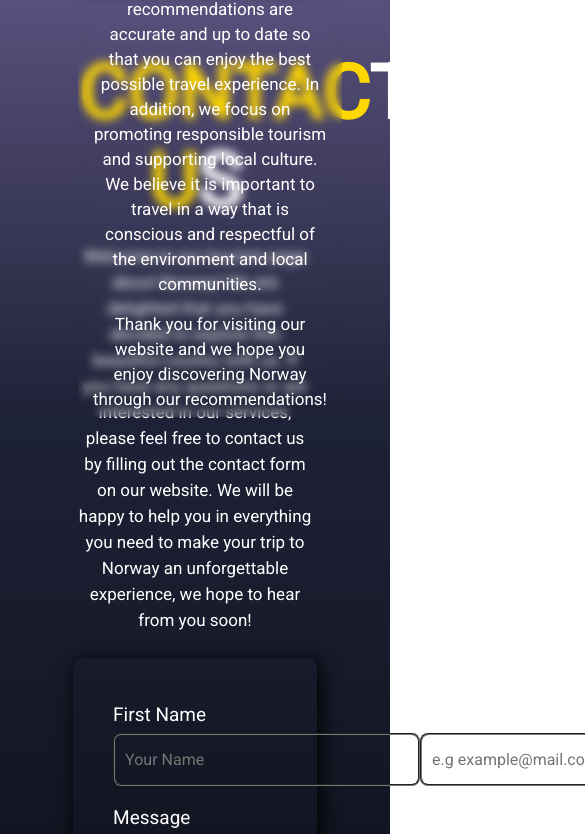
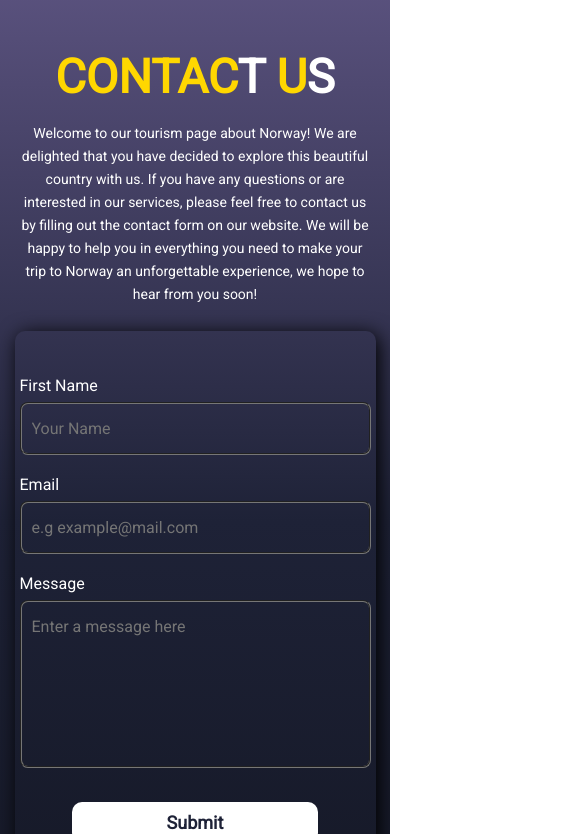
Before and after one commit to JairAle25/Landing-Page-Norway, a plain HTML site: page index.html in a window 390 px wide. Shown: the part 4268-5102 px from the top of the page, 585 px wide, since content can reach past the window. Drawn offline with nearby package versions, Linux system fonts and the light colour scheme.

Commit message:
termine el responsive para mobil

```diff
--- a/estilo.css
+++ b/estilo.css
@@ -5,19 +5,26 @@
     margin: 0;
     font-family: 'Roboto', sans-serif;
 }
+/*hago un pequeña transicion cuando toco un
+link de la cabecera*/
 html{
     scroll-behavior: smooth;
 }
+/*le doy propiedad a todos los links*/
 a{
     text-decoration: none;
 }
+/*le doy color a los span*/
 span{
     color: white;
 }
+/*le doy color a los parrafos*/
 p{
     color:white;
 }
+/*empiezo la media quarie para pc*/
 @media(max-width:4000px){
+    /*modifico el header*/
     header{
         display: flex;
         justify-content: space-around;
@@ -27,19 +34,25 @@ p{
         width: 100%;
         z-index: 1;
     }
+    /*le doy color a los textos*/
     header a,h2{
         color: white;
     }
+    /*le doy tamaño a los links*/
     header a{
         padding-right: 23px;
         font-size: 17px;
     }
+    /*cambio cuando paso el cursor*/
     header a:hover{
         text-decoration: underline;
     }
+    /*icono que solo uso en el resposive
+    para movil y tablet*/
     header nav i{
         display: none;
     }
+    /*la foto del fondo en el hero*/
     .hero{
         background-image: url(imagenes/Fondohero.jpg);
         background-repeat: no-repeat;
@@ -47,6 +60,7 @@ p{
         background-position:bottom;
         height: 100vh;
     }
+    /*una capa de gris para que se vea mas oscuro*/
     .hero::before{
         content: "";
         width: 100%;
@@ -57,105 +71,126 @@ p{
         background:linear-gradient(30deg,#1e1e1e,#444444);
         opacity: 0.6;
     }
+    /*muevo el contenido y lo posiciono en su lugar*/
     .contHero{
         position: absolute;
         left: 18%;
         top: 30%;
     }
+    /*diseño del h1*/
     .contHero h1{
         color: white;
         font-size: 33px;
         line-height: 75px;
     }
+    /*diseño del span*/
     .contHero span{
         color: #FFD700;
         font-size: 130px;
     }
+    /*diseño de una sola letra del hero,
+    la letra 'Y'*/
     .contHero .y{
         color: white;
         font-size: 125px;
     }
+    /*diseño del parrafo*/
     .contHero p{
         font-size: 18px;
         line-height: 23px;
     }
-
+    /*la clase de las imagenes del hero*/
     .imgHero{
         border-radius: 15px;
         position: absolute;
     }
+    /*posicion de los link a redes*/
     .hero nav{
         position: absolute;
         width: 80%;
         top: 90%;
         left: 17.5%;
     }
+    /*diseño de los links*/
     .hero nav a{
         color: white;
         font-size: 18px;
         padding-right: 20px;
     }
+    /*cambio cuando paso el cursor*/
     .hero nav a:hover{
         text-decoration: underline;
     }
+    /*diseño del icono de las redes*/
     .hero nav i{
         color: white;
         font-size: 18px;
     }
-
+    /*posiciono la imagen del hero*/
     .hero .img1{
         left: 61%;
         top: 34%;
         width: 450px;
     }
+    /*posiciono la imagen del hero*/
     .hero .img2{
         left: 51%;
         top: 45%;
         width: 320px;
     }
+    /*posiciono la imagen del hero*/
     .hero .img3{
         left: 46%;
         top: 13%;
         width: 375px;
     }
+    /*le doy tamaño a las seccion
+    y un fondo degradado*/
     .tours{
         background:linear-gradient(#261c18,#352722,#5a527f );
         height: 255vh;
     }
+    /*posiciono la descripcion*/
     .descTour{
         width: 60%;
         text-align: center;
         margin: 0 auto;
     }
+    /*diseño del titulo*/
     .descTour h1{
         font-size:70px;
         color: #FFD700;
         padding-top: 50px;
     }
-    .descTour span{
-        color: white;
-    }
+    /*tamaño del parrafo*/
     .descTour p{
         font-size: 18px;
         line-height: 27px;
         padding-top: 17px;
     }
+    /*tamaño de el primero lugar turistico*/
     .tour1{
         margin-top: 60px;
         display:flex ;
         height: 50vh;
     }
+    /*el tamaño y diseño de la informacion
+    para todos los destinos turisticos*/
     .tours .info{
         width: 55%;
         display: flex;
         flex-direction: column;
         justify-content: center;
     }
+    /*el diseño del titulo para todos los
+    destinos turisticos*/
     .tours .info h1{
         color: #FFD700;
         font-size: 55px;
         text-align: center;
     }
+    /*el diseño del parrafo para todos los
+    destinos turisticos*/
     .tours .info p{
         width: 65%;
         margin: 0 auto;
@@ -163,11 +198,14 @@ p{
         padding-top: 25px;
         line-height: 25px;
     }
+    /*el tamaño de div donde estan las imagenes
+    del primer destino turistico*/
     .imgTours{
         width: 45%;
         position: relative;
     }
-
+    /*la posicion de la imagen para
+    todos los destinos*/
     .img1{
         border-radius: 15px;
         position: absolute;
@@ -175,6 +213,8 @@ p{
         left: 33%;
         top: 28%;
     }
+    /*la posicion de la imagen para
+    todos los destinos*/
     .img2{
         border-radius: 15px;
         position: absolute;
@@ -182,7 +222,8 @@ p{
         left: 0;
         top: 3%;
     }
-
+    /*la posicion de la imagen para
+    todos los destinos*/
     .img3{
         border-radius: 15px;
         position: absolute;
@@ -190,32 +231,37 @@ p{
         left: 0;
         top: 58%;
     }
+    /*tamaño de el segundo lugar turistico*/
     .tour2{
         margin-top: 200px;
         display: flex;
         height: 50vh;
     }
+    /*el tamaño de la informacion*/
     .tour2 .info{
         width: 55%;
     }
+    /*el tamaño de la seccion donde van las imagenes*/
     .imgTour2{
         width: 45%;
         position: relative;
     }
-
+    /*el tamaño del tercer lugar turistico*/
     .tour3{
         margin-top: 200px;
         display: flex;
         height: 50vh;
     }
+    /*el tamaño de la informacion */
     .tour3 .info{
         width: 55%;
     }
+    /*el div de las fotos del tour 3*/
     .imgTour3{
         width: 45%;
         position: relative;
     }
-
+    /*la seccion de about con su imagen de fondo*/
     .about{
         height: 100vh;
         background-image: url(imagenes/fondoAbout.jpg);
@@ -224,6 +270,7 @@ p{
         background-position: bottom;
         position: relative;
     }
+    /*una pequeña capa de gris para darle un tono mas oscuro*/
     .about::before{
         content: "";
         width: 100%;
@@ -234,6 +281,7 @@ p{
         background:linear-gradient(30deg,#1e1e1e,#444444);
         opacity: 0.4;
     }
+    /*el contenido del about*/
     .contAbout{
         width: 60%;
         border-radius: 15px;
@@ -245,42 +293,42 @@ p{
         backdrop-filter: blur(5px);
         padding: 5px 15px;
     }
-
+    /*color y tamaño del titulo*/
     .contAbout h1{
         color:#FFD700;
         font-size: 75px;
     }
-
+    /*diseño del parrafo*/
     .contAbout p{
         padding-top: 15px;
         font-size: 17px;
         line-height: 25px;
     }
-
+    /*tamaño de la seccion de contacto*/
     .contact{
         height: 100vh;
         background:linear-gradient(#59517d,#1e2237,#121521);
     }
-
-
+    /*el contenido de la seccion*/
     .contContact{
         width: 60%;
         margin: 0 auto;
         padding-top: 55px;
         text-align: center;
     }
-
+    /*el titulo de la seccion*/
     .contContact h1{
         color: #FFD700;
         font-size: 75px;
     }
+    /*el tamaño del parrafo*/
     .contContact p{
         padding-top: 18px;
         font-size: 17px;
         line-height: 26px;
         padding-bottom: 25px;
     }
-
+    /*del tamaño y diseño del formulario*/
     .formulario{
         width: 42%;
         margin: 0 auto;
@@ -288,29 +336,34 @@ p{
         box-shadow: 3px 3px 20px rgb(0, 0, 0);
         padding: 25px 40px;
     }
+    /*los imput que pongo de lado*/
     .formulario .deLado{
         display: flex;
         justify-content: space-between;
     }
+    /*para poner el input abajo del label*/
     .formulario .abajo{
         display: flex;
         flex-direction: column;
     }
+    /*el diseño del label*/
     .formulario label{
         font-size: 19px;
         padding-top: 20px;
         padding-bottom: 7px;
         color: white;
     }
+    /*el tamaño de las cajas*/
     .formulario input[type=email],input[type=text]{
         padding: 15px 6px;
         padding-right: 110px;
         padding-left: 10px;
     }
+    /*el tamaño de la caja mas grande*/
     .formulario .grande[type=text]{
         padding-bottom: 130px;
     }
-
+    /*el diseño de lo que ingresamos*/
     .formulario input{
         color: rgb(255, 255, 255);
         font-size: 16px;
@@ -318,7 +371,7 @@ p{
         border-style: groove;
         border-radius: 8px;
     }
-
+    /*diseño y posicion del boton*/
     .formulario button{
         cursor: pointer;
         background-color: white;
@@ -335,16 +388,17 @@ p{
         font-weight: 600;
 
     }
-
+    /*transicion del color del boton*/
     .formulario button:hover{
         background-color:#1e2237;
         color:white;
     }
-
+    /*tamaño de la seccion redes*/
     .redes{
         height: 21vh;
         background-color: #312b4f;
     }
+    /*diseño y posicion del contenido*/
     .contRedes{
         display: flex;
         justify-content: space-evenly;
@@ -353,7 +407,7 @@ p{
         align-items: center;
         height: 11vh;
     }
-
+    /*diseño de los iconos*/
     .contRedes i{
         font-size: 22px;
         padding-top: 32px;
@@ -361,16 +415,18 @@ p{
         transition-property:color;
         transition-duration: 0.5s;
     }
+    /*transicion de los logos*/
     .contRedes i:hover{
         color: black;
     }
+    /*tamaño de la seccion*/
     .copy{
         height: 10vh;
         background-color: #121521;
         display: flex;
         justify-content: center;
     }
-
+    /*tamaño del parrafo*/
     .copy p{
         padding-top: 27px;
         font-size: 14px;
@@ -378,117 +434,215 @@ p{
 }
 
 @media(max-width:480px){
+    /*oculto los link del header*/
     header nav a{
         display: none;
     }
+    /*muestro el icono donde pongo los links*/
     header nav i{
         display: block;
         color: white;
         font-size: 24px;
     }
-    .hero .img1,.hero .img2,.hero .img3{
+    /*saco las imagenes del hero*/
+    .hero .imgHero{
         display: none;
     }
+    /*muevo el contenido del hero*/
     .contHero{
         left: 5%;
     }
+    /*cambio el tamaño del titulo*/
     .contHero h1{
         font-size: 28px;
         line-height: 52px;
     }
+    /*cambio el tamaño del span*/
     .contHero span{
-        color: #FFD700;
         font-size: 75px;
     }
+    /*cambio el tamaño de la letra*/
     .contHero .y{
-        color: white;
         font-size: 75px;
     }
+    /*cambie el tamaño del parrafo*/
     .contHero p{
         font-size: 16px;
         line-height: 23px;
     }
+    /*oculto los link de las redes*/
     .hero nav a{
         display: none;
     }
+    /*muevo de el nav*/
     .hero nav{
         left: 5%;
     }
+    /*cambio el icono de la parte baja del hero*/
     .hero nav i{
         font-size: 24px;
         cursor: pointer;
     }
+    /*hago mas larga la seccion*/
     .tours{
         height: 305vh;
     }
+    /*agrando la descripcion*/
     .descTour{
         width: 85%;
     }
+    /*cambio el tamaño del titulo*/
     .descTour h1{
         font-size:45px;
     }
+    /*cambio el tamaño del parrafo*/
     .descTour p{
         font-size: 15px;
         line-height: 23px;
         padding-top: 15px;
     }
+    /*hago mas larga el div y lo pongo las fotos abajo de la info*/
     .tour1{
         display:flex ;
         height: 80vh;
         flex-direction: column;
     }
+    /*hago mas el espacio de la informacion*/
     .tours .info{
         width: 90%;
         flex-direction: column;
         margin: 0 auto;
     }
+    /*cambio el tamaño de los titulos*/
     .tours .info h1{
         font-size: 40px;
     }
+    /*cambio el tamaño del parrafo*/
     .tours .info p{
         width: 95%;
         font-size: 15px;
     }
+    /*cambio del tamaño y espaciado de las imagenes*/
     .imgTours{
         width: 85%;
         height: 40vh;
         margin: 0 auto;
     }
+    /*posicione las imagenes de todos los lugares*/
     .img1{
         width: 196px;
         left: 37%;
         top: 22%;
     }
+    /*posicione las imagenes de todos los lugares*/
     .img2{
         width: 190px;
         left: 3%;
         top: 5%;
     }
+    /*posicione las imagenes de todos los lugares*/
     .img3{
         width: 190px;
         left: 3%;
         top: 44%;
     }
+    /*cambio del tamaño del div*/
     .tour2{
         display:flex ;
         height: 80vh;
         flex-direction: column;
         margin-top: 20px;
     }
+    /*agrando el lugar donde estan las imagenes*/
     .imgTour2{
         width: 85%;
         height: 40vh;
         margin: 0 auto;
     }
+    /*cambio el tamaño para que entre mas*/
     .tour3{
         display:flex ;
         height: 80vh;
         flex-direction: column;
         margin-top: 20px;
     }
+    /*agrando el lugar donde estan las imagenes*/
     .imgTour3{
         width: 85%;
         height: 40vh;
         margin: 0 auto;
     }
+    /*la seccion de about con su imagen de fondo*/
+    .about{
+        height: 100vh;
+    }
+    /*agrande el contenido del about*/
+    .contAbout{
+        width: 85%;
+        left: 5%;
+        top: 10%;
+        padding: 5px 15px;
+    }
+    /*cambie tamaño del titulo*/
+    .contAbout h1{
+        font-size: 47px;
+    }
+    /*cambie el tamaño del parrafo*/
+    .contAbout p{
+        font-size: 14px;
+        line-height: 22px;
+    }
+
+    /*cambie el tamaño de la seccion de contacto*/
+    .contact{
+        height: 125vh;
+    }
+    /*hice mas grande el tamaño donde va
+    el contenido de la seccion*/
+    .contContact{
+        width: 90%;
+        padding-top: 55px;
+    }
+    /*cambie el tamaño del titulo de la seccion*/
+    .contContact h1{
+        font-size: 47px;
+    }
+    /*cambie el tamaño del tamaño del parrafo*/
+    .contContact p{
+        font-size: 14px;
+        line-height: 23px;
+    }
+    /*cambie el tamaño del formulario*/
+    .formulario{
+        width: 90%;
+        padding: 25px 5px;
+    }
+    /*los pongo uno abajo del otro*/
+    .formulario .deLado{
+        display: flex;
+        flex-direction: column;
+    }
+    /*cambio el tamaño del label*/
+    .formulario label{
+        font-size: 16px;
+    }
+    /*cambio el diseño y posicion del boton*/
+    .formulario button{
+        width: 70%;
+        padding: 10px 0px;
+
+    }
+    /*cambio el espacio y posicion del contenido*/
+    .contRedes{
+        width: 85%;
+    }
+    /*cambie el tamaño de los iconos*/
+    .contRedes i{
+        font-size: 20px;
+    justify-content: center;
+    }
+    /*cambio el tamaño del parrafo*/
+    .copy p{
+        font-size: 12px;
+    }
 }
```
